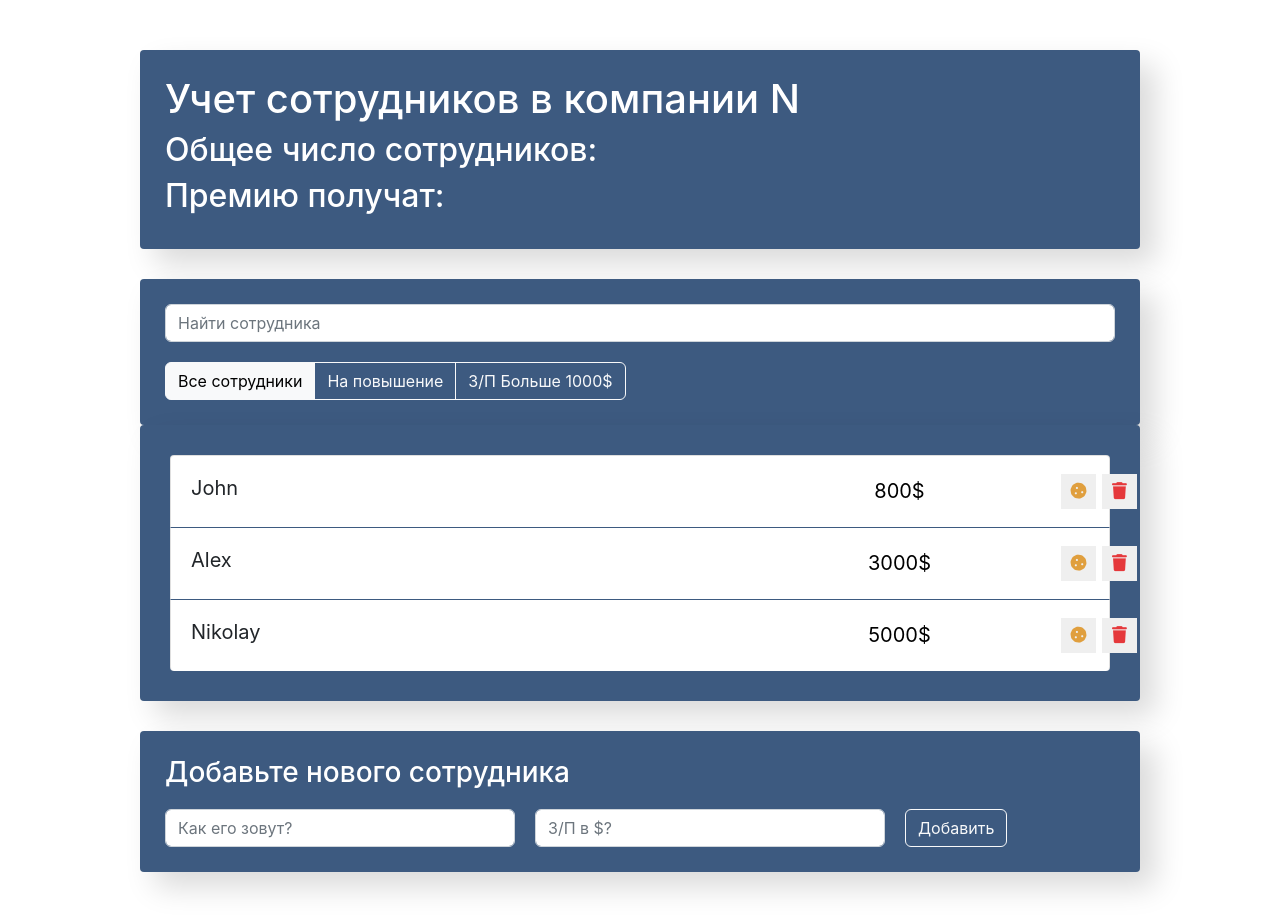
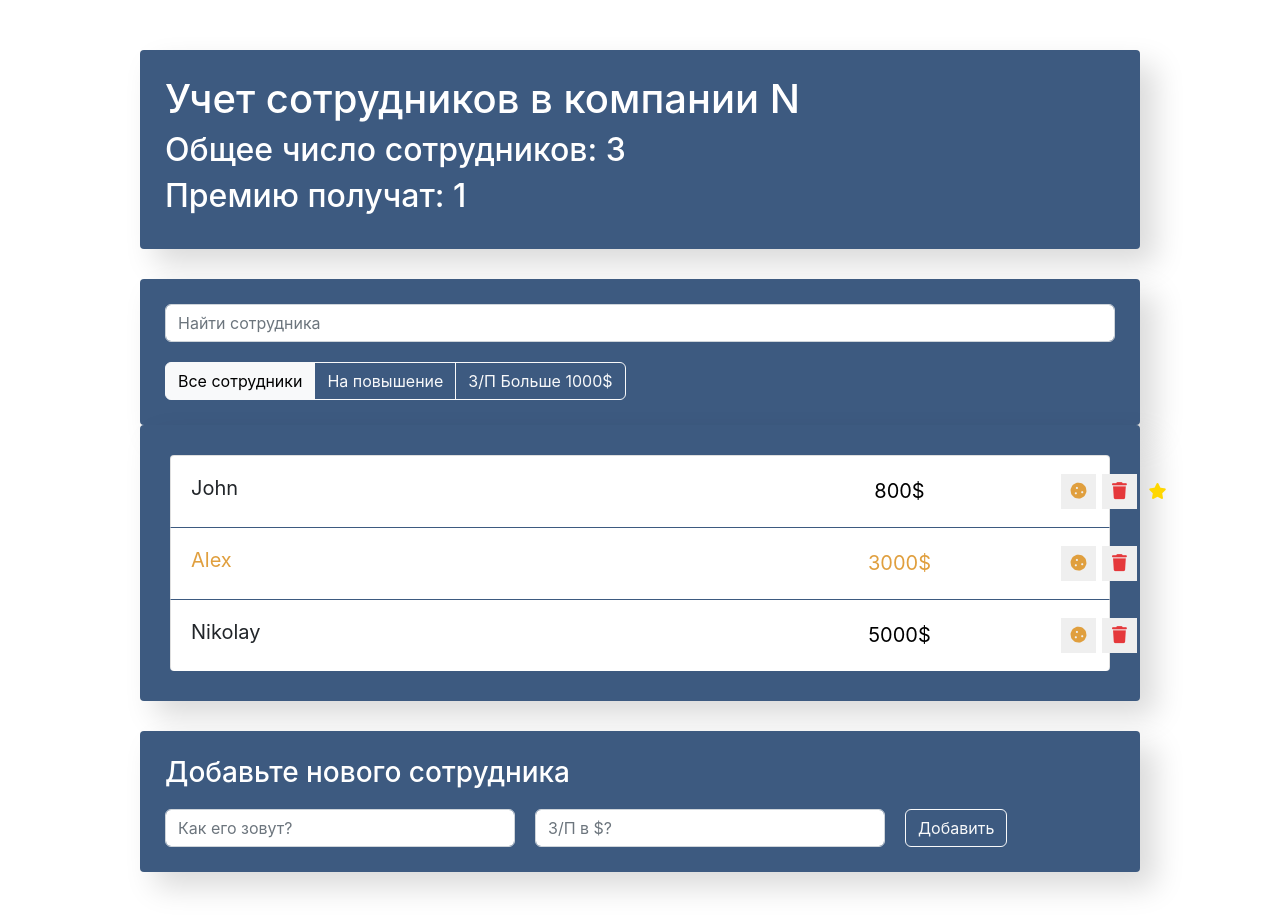
Before and after one commit to Nikolay-Kolotilo/React_App, a React (Create React App) app in the folder my-app/: page / in a window 1280 px wide. Built offline with nearby package versions, Linux system fonts and the light colour scheme.

Commit message:
Lec_136__React_Practice_StateLifting

```diff
--- a/my-app/src/components/app-info/app-info.js
+++ b/my-app/src/components/app-info/app-info.js
@@ -2,16 +2,16 @@
 
 import './app-info.css';
 
-const AppInfo = () => {
+const AppInfo = ({employeesQ, IncreaseQ}) => {
         return (
             <div className="app-info">
-                <h1>Учет сотрудников в компании N</h1>
-                <h2>Общее число сотрудников: </h2>
-                <h2>Премию получат: </h2>
+                <h1>Учет сотрудников в компании N </h1>
+                <h2>Общее число сотрудников: {employeesQ}</h2>
+                <h2>Премию получат: {IncreaseQ}</h2>
             </div>
-            )
+    )
+
 }
 
 
-
 export default AppInfo
--- a/my-app/src/components/app/app.js
+++ b/my-app/src/components/app/app.js
@@ -13,12 +13,15 @@ class App extends Component {
         super(props);
         this.state = {
             data: [
-                { name: 'John', salary: 800, increase: false, id: 1  },
-                { name: 'Alex', salary: 3000, increase: true, id: 2  },
-                { name: 'Nikolay', salary: 5000, increase: false, id: 3  }
-            ]
+                { name: 'John', salary: 800, increase: false, rise: true, id: 1  },
+                { name: 'Alex', salary: 3000, increase: true, rise: false, id: 2  },
+                { name: 'Nikolay', salary: 5000, increase: false, rise: false, id: 3  }
+            ],
+            // employeesQ: this.data.lengh
         }
-        this.maxId = 4;
+        this.maxId = 4
+
+
     }
 
     deleteItem = (id) => {
@@ -33,6 +36,7 @@ class App extends Component {
             name,
             salary,
             increase: false,
+            rise: false,
             id: this.maxId++
         }
         this.setState(({data}) => {
@@ -42,10 +46,33 @@ class App extends Component {
             }
         });
     }
-    render () {
+
+    onToggleProp = (id, prop) => {
+
+        this.setState(({ data }) => ({
+            data: data.map(item => {
+                if (item.id === id && item.name.length > 3) {
+                    return {...item, [prop]: !item[prop]}
+                }
+                return item;
+            })
+         }))
+    }
+
+
+
+
+
+    render() {
+        let employeesQ = this.state.data.length,
+            IncreaseQ = this.state.data.filter((item => item.increase === true)).length
+
         return (
             <div className="app">
-                <AppInfo />
+                <AppInfo
+                    employeesQ={employeesQ}
+                    IncreaseQ={IncreaseQ}
+                />
                 <div className="search-panel">
                     <SearchPanal />
                     <AppFilter />
@@ -53,6 +80,7 @@ class App extends Component {
                 <EmployeesList
                     data={this.state.data}
                     onDelete={this.deleteItem}
+                    onToggleProp={this.onToggleProp}
                     />
                 <EmployeesAddForm
                     onAdd={this.addItem}
--- a/my-app/src/components/employees-list-item/employees-list-item.js
+++ b/my-app/src/components/employees-list-item/employees-list-item.js
@@ -1,43 +1,23 @@
-import { Component } from 'react';
 
 import './employees-list-item.css';
 
-class EmployeesListItem extends Component {
-    constructor(props) {
-        super(props)
-        this.state = {
-            increase: false,
-            like: false
-        }
-    }
+const EmployeesListItem = (props) => {
 
-    onIncrease = () => {
-        this.setState(({ increase }) => ({
-            increase: !increase,
-        }))
-    }
-
-    onLike = () => {
-        this.setState(({ like }) => ({
-            like: !like
-        }))
-    }
-    render() {
-        const { name, salary, onDelete } = this.props
-        const { increase } = this.state;
-        const { like } = this.state;
-        let elem = increase ? 'increase' : '';
-        let elemLike = like ? 'like' : '';
+        const { name, salary, onDelete, onToggleProp, increase, rise } = props
+        let elem = increase ? ' increase' : '';
+        let elemLike = rise ? ' like' : '';
 
         return (
-            <li className={"list-group-item d-flex justify-content-between elem" + ' ' + elem + ' ' + elemLike }>
+            <li className={'list-group-item d-flex justify-content-between elem' + elem + elemLike }>
                 <span className="list-group-item-label"
-                        onClick={this.onLike}>{name}</span>
+                    onClick={onToggleProp}
+                    data-toggle='rise'>{name}</span>
                 <input type="text" className="list-group-item-input" defaultValue={salary + '$'} />
                     <div className='d-flex justify-content-center align-items-center'>
                         <button type="button"
                             className="btn-cookie btn-sm"
-                            onClick={this.onIncrease} >
+                            onClick={onToggleProp}
+                            data-toggle='increase'>
                             <i className="fas fa-cookie"></i>
                         </button>
 
@@ -50,7 +30,6 @@ class EmployeesListItem extends Component {
                     </div>
             </li>
             )
-    }
 }
 
 export default EmployeesListItem
--- a/my-app/src/components/employees-list/employees-list.js
+++ b/my-app/src/components/employees-list/employees-list.js
@@ -1,7 +1,7 @@
 import EmployeesListItem from '../employees-list-item/employees-list-item';
 import './employees-list.css';
 
-const EmployeesList = ({ data, onDelete }) => {
+const EmployeesList = ({ data, onDelete, onToggleProp }) => {
 
     const elements = data.map(item => {
     const {id, ...itemProps} = item
@@ -9,7 +9,8 @@ const EmployeesList = ({ data, onDelete }) => {
         < EmployeesListItem
             key={id}
             {...itemProps}
-            onDelete={() => onDelete(id)} />
+            onDelete={() => onDelete(id)}
+            onToggleProp={(e) => {onToggleProp(id, e.currentTarget.getAttribute('data-toggle'))} }/>
     )
 })
 
```
